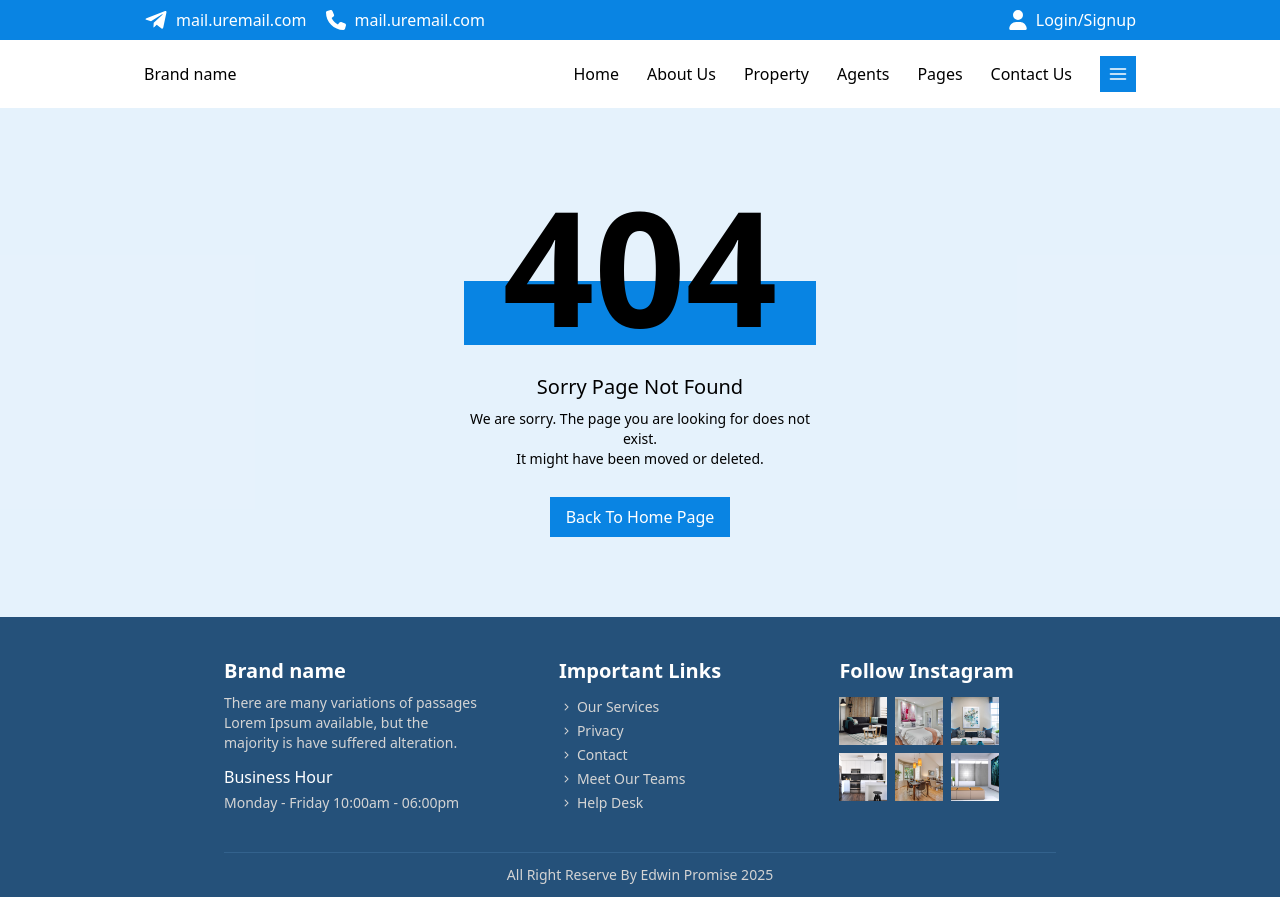
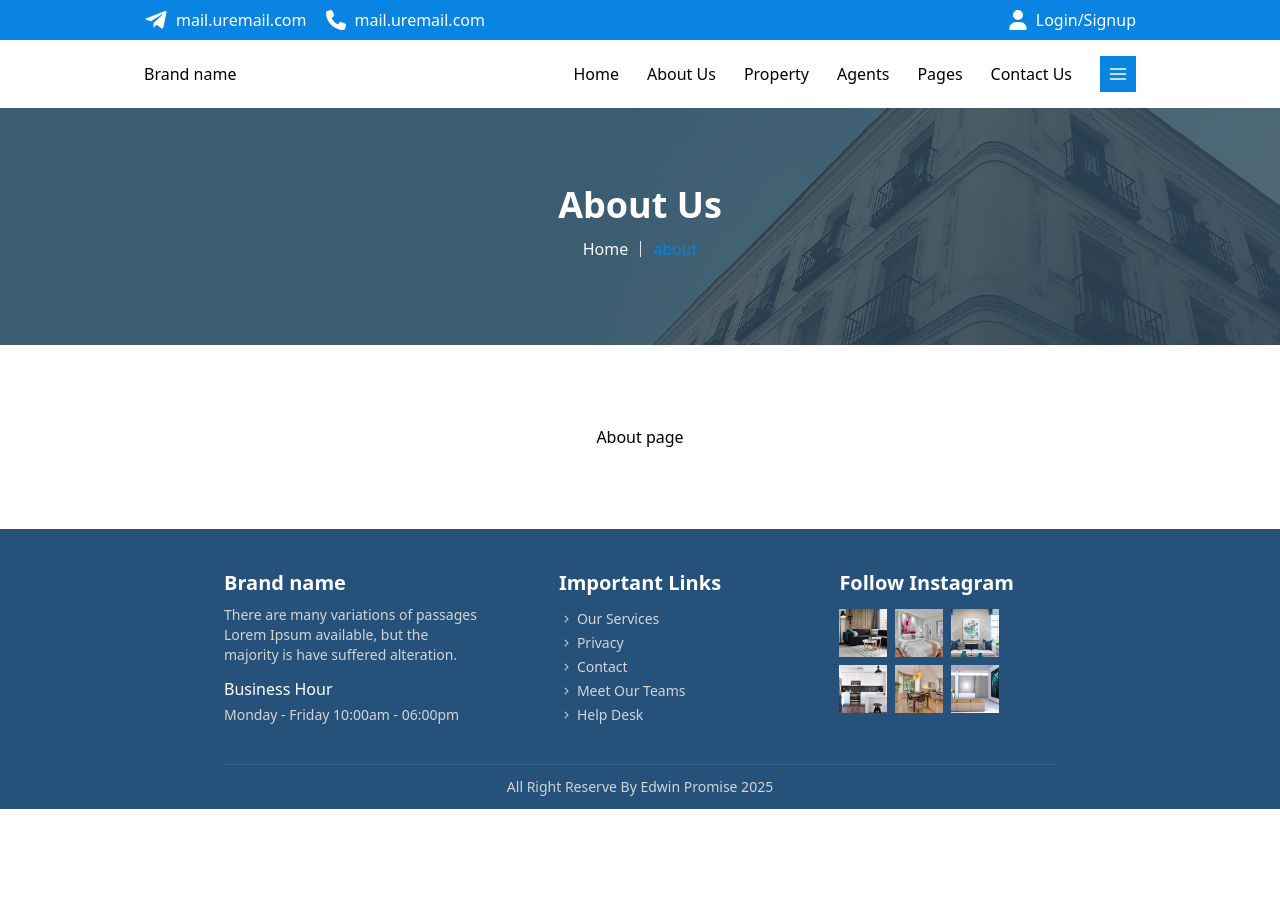
Before and after one commit to Promzy004/real-estate, a React (Vite) app: page /about in a window 1280 px wide. After the commit the page ends 809 px from the top, so only its background shows below. Built offline with nearby package versions, Linux system fonts and the light colour scheme.

Commit message:
faqs page added

```diff
--- a/src/App.jsx
+++ b/src/App.jsx
@@ -10,6 +10,8 @@ import AgentDetails from "./pages/agentDetails"
 import Register from "./pages/register"
 import Login from "./pages/login"
 import Contact from "./pages/contact"
+import About from "./pages/about"
+import FAQs from "./pages/faq"
 
 
 function App() {
@@ -28,6 +30,8 @@ function App() {
         <Route path="/register" element={<Register />} />
         <Route path="/login" element={<Login />} />
         <Route path="/contact" element={<Contact />} />
+        <Route path="/about" element={<About />} />
+        <Route path="/faqs" element={<FAQs />} />
       </Routes>
       <Footer />
     </div>
--- a/src/pages/about.jsx
+++ b/src/pages/about.jsx
@@ -1,6 +1,14 @@
+import { useLocation } from "react-router-dom";
+import PagesHero from "../compoents/pagesHero";
+
 const About = () => {
+
+
     return (
-        <>About page</>
+        <>
+            <PagesHero title='About Us' page='about' />
+            <div className="md:py-20 py-14 flex justify-center items-center">About page</div>
+        </>
     );
 }
 
--- /dev/null
+++ b/src/pages/faq.jsx
@@ -0,0 +1,12 @@
+import PagesHero from "../compoents/pagesHero";
+
+const FAQs = () => {
+    return (
+        <>
+            <PagesHero title='Frequently Asked Questions' page='FAQs' />
+            <div className="md:py-20 py-14 flex justify-center items-center">FAQs page</div>
+        </>
+    );
+}
+
+export default FAQs;
```
